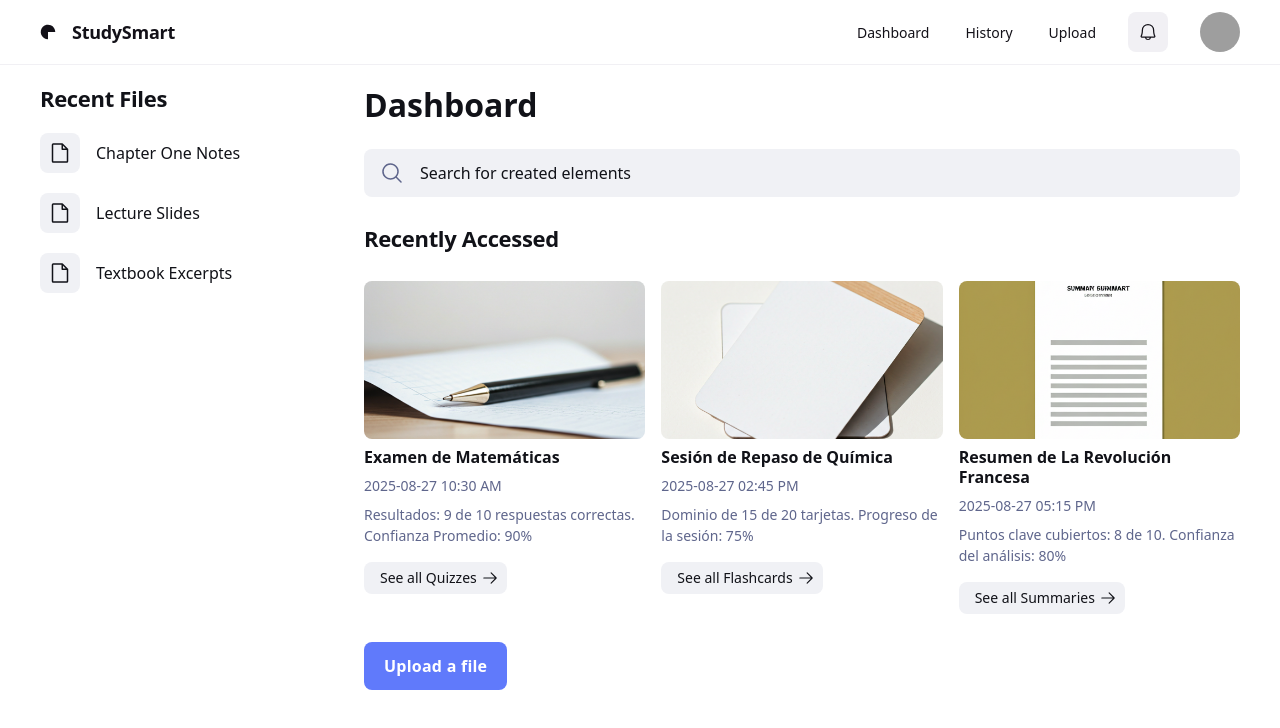
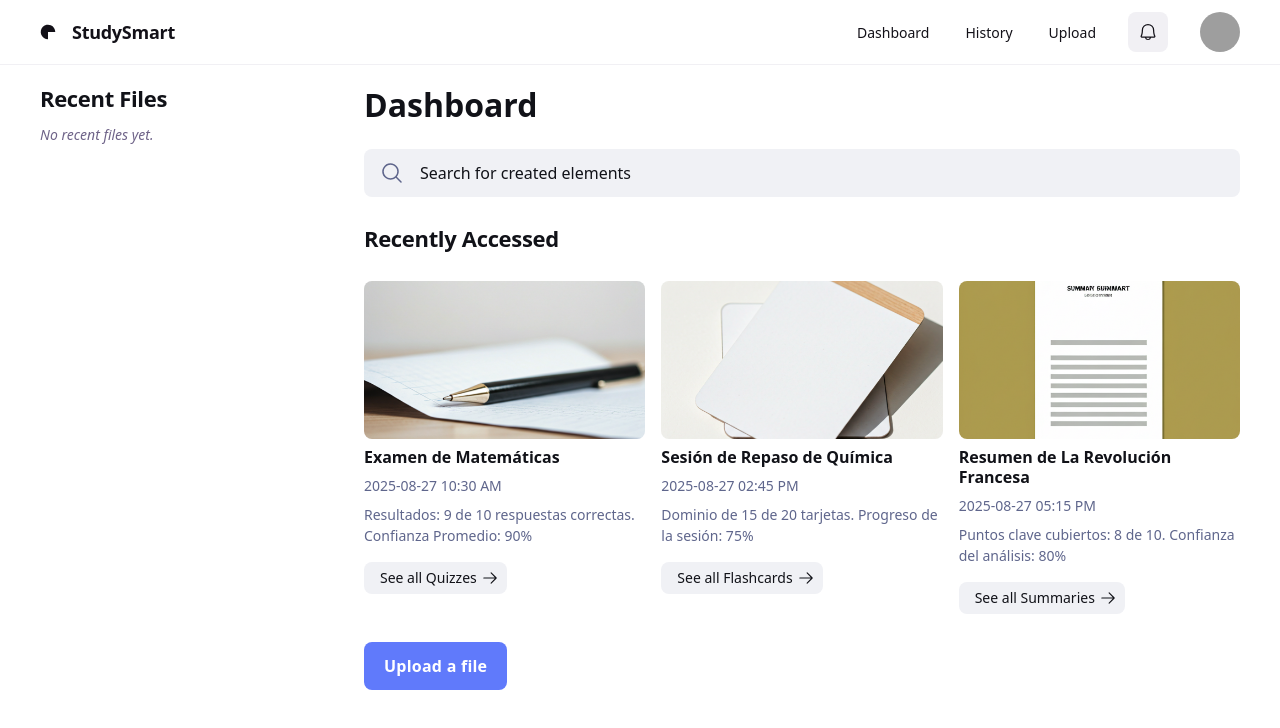
Before and after one commit to yoampies/studyai, a React (Vite) app: page / in a window 1280 px wide. Shown: the top 728 px of the page. Built offline with nearby package versions, Linux system fonts and the light colour scheme; grey boxes are pictures that could not be loaded.

Commit message:
fix: summary double text and recent file redirection

```diff
--- a/src/components/TabRendering.tsx
+++ b/src/components/TabRendering.tsx
@@ -2,7 +2,7 @@ import React, { useState, useEffect, useRef } from 'react';
 import MCE from './MCE';
 import Flashcards from './Flashcards';
 import { ITabRenderingProps, AsyncSummaryGenerator } from '../core/types';
-import { simulateSummaryStreaming } from '../sections/Upload';
+import { simulateSummaryStreaming } from '../core/simulation';
 
 const TabRendering: React.FC<ITabRenderingProps> = ({ tab, results }) => {
   const [streamingSummary, setStreamingSummary] = useState('');
@@ -22,9 +22,11 @@ const TabRendering: React.FC<ITabRenderingProps> = ({ tab, results }) => {
       startStreaming(results.summary, currentId);
     }
 
-    // 3. Cleanup: Si el usuario cambia de tab rápido, invalidamos el proceso
+    // 3. Cleanup: Solo invalidamos la referencia, NO la reseteamos a 0.
+    // Al no resetear a 0, garantizamos que el ID siempre suba y evitamos
+    // colisiones en React StrictMode.
     return () => {
-      executionIdRef.current = 0;
+      // ELIMINADO: executionIdRef.current = 0;
     };
   }, [tab, results?.summary]);
 
@@ -36,8 +38,6 @@ const TabRendering: React.FC<ITabRenderingProps> = ({ tab, results }) => {
 
       for await (const word of generator) {
         // 4. CHECK DE SEGURIDAD:
-        // Si el ID de este proceso no coincide con el ID actual del componente, abortamos.
-        // Esto mata silenciosamente la ejecución "fantasma" del Strict Mode.
         if (processId !== executionIdRef.current) {
           return;
         }
@@ -47,7 +47,6 @@ const TabRendering: React.FC<ITabRenderingProps> = ({ tab, results }) => {
     } catch (error) {
       console.error('Streaming error:', error);
     } finally {
-      // Solo quitamos el loading si este proceso sigue siendo el válido
       if (processId === executionIdRef.current) {
         setIsStreaming(false);
       }
--- a/src/sections/Home.tsx
+++ b/src/sections/Home.tsx
@@ -4,18 +4,11 @@ import Files from '../components/Files';
 import Searchbar from '../components/Searchbar';
 import RecentCard from '../components/RecentCard';
 import { Link } from 'react-router-dom';
-import { IUploadNavigationState } from '../core/types';
+import { IDocDetailsNavigationState } from '../core/types';
+import { useStudyStore } from '../core/store/useStudy';
 
 const Home: React.FC = () => {
-
-  const renderRecentFileLink = (fileName: string) => {
-    const state: IUploadNavigationState = { file: fileName };
-    return (
-      <Link to="/upload" state={state}>
-        <Files title={fileName} />
-      </Link>
-    );
-  };
+  const history = useStudyStore((state) => state.history);
 
   return (
     <div className="relative flex size-full min-h-screen flex-col bg-white overflow-x-hidden font-inter">
@@ -28,9 +21,21 @@ const Home: React.FC = () => {
               Recent Files
             </h2>
             <nav className="flex flex-col gap-1">
-              {renderRecentFileLink("Chapter One Notes")}
-              {renderRecentFileLink("Lecture Slides")}
-              {renderRecentFileLink("Textbook Excerpts")}
+              {/* Renderizado dinámico del historial en lugar de links fijos */}
+              {history.length > 0 ? (
+                history.slice(0, 5).map((file) => (
+                  <Link
+                    key={file.id}
+                    to={`/details/${file.id}`}
+                    // Pasamos el estado necesario para que DocDetails funcione
+                    state={{ analysis: file, results: file.results } as IDocDetailsNavigationState}
+                  >
+                    <Files title={file.title} />
+                  </Link>
+                ))
+              ) : (
+                <p className="px-4 text-sm text-[#6e6388] italic">No recent files yet.</p>
+              )}
             </nav>
           </aside>
 
```
